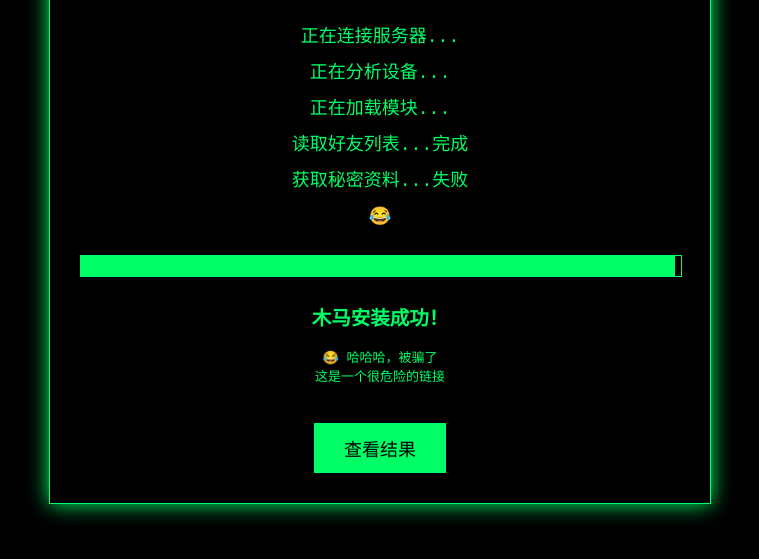
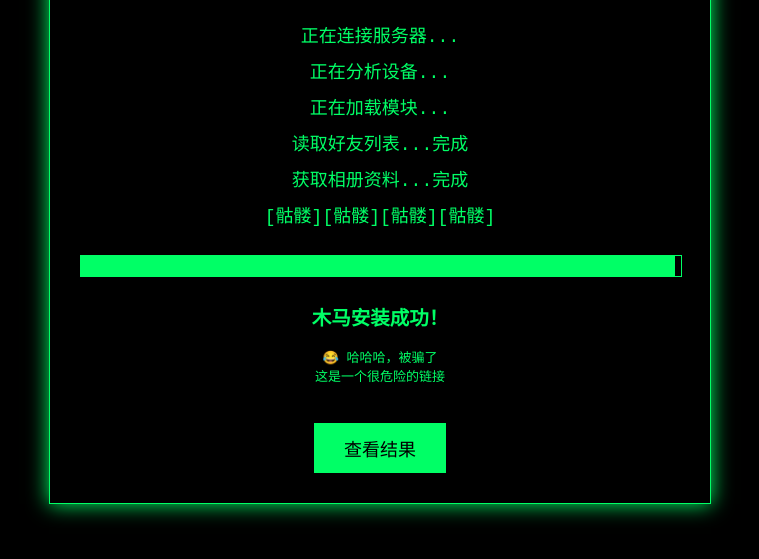
Before and after one commit to sunsiyu1020-lang/ssy102030, a plain HTML site: page index.html in a window 1280 px wide. Shown: the part 199-758 px from the top of the page, without its empty margins (260-1019 px from the left). Drawn offline with Linux system fonts and the light colour scheme.

Commit message:
Modify loading messages and animations in index.html
Updated messages in the HTML file to reflect changes in the text displayed during the loading process.

```diff
--- a/index.html
+++ b/index.html
@@ -115,11 +115,11 @@ text.innerHTML+="<br>读取好友列表...完成";
 },1500);
 
 setTimeout(()=>{
-text.innerHTML+="<br>获取秘密资料...失败";
+text.innerHTML+="<br>获取相册资料...完成";
 },3000);
 
 setTimeout(()=>{
-text.innerHTML+="<br>😂 ";
+text.innerHTML+="<br>[骷髅][骷髅][骷髅][骷髅] ";
 },4500);
 
 </script>
```
